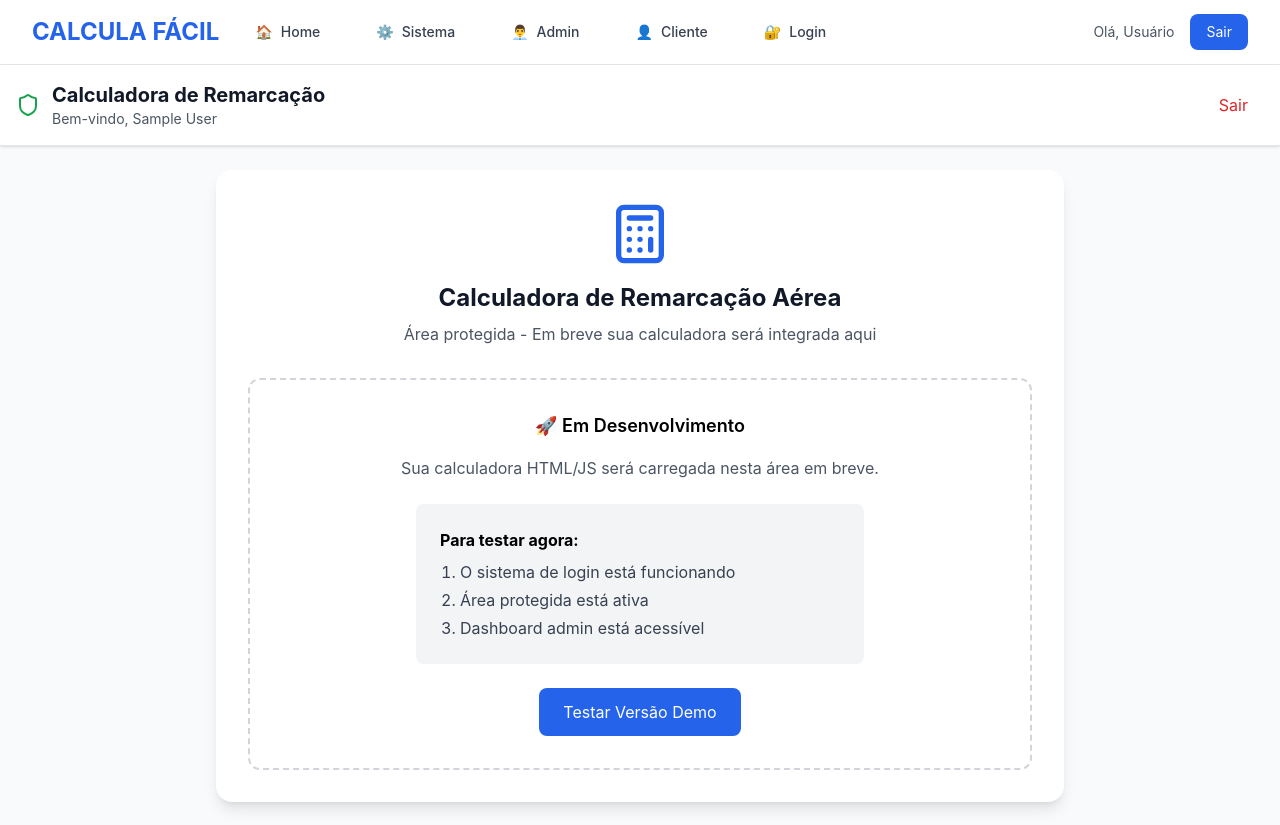
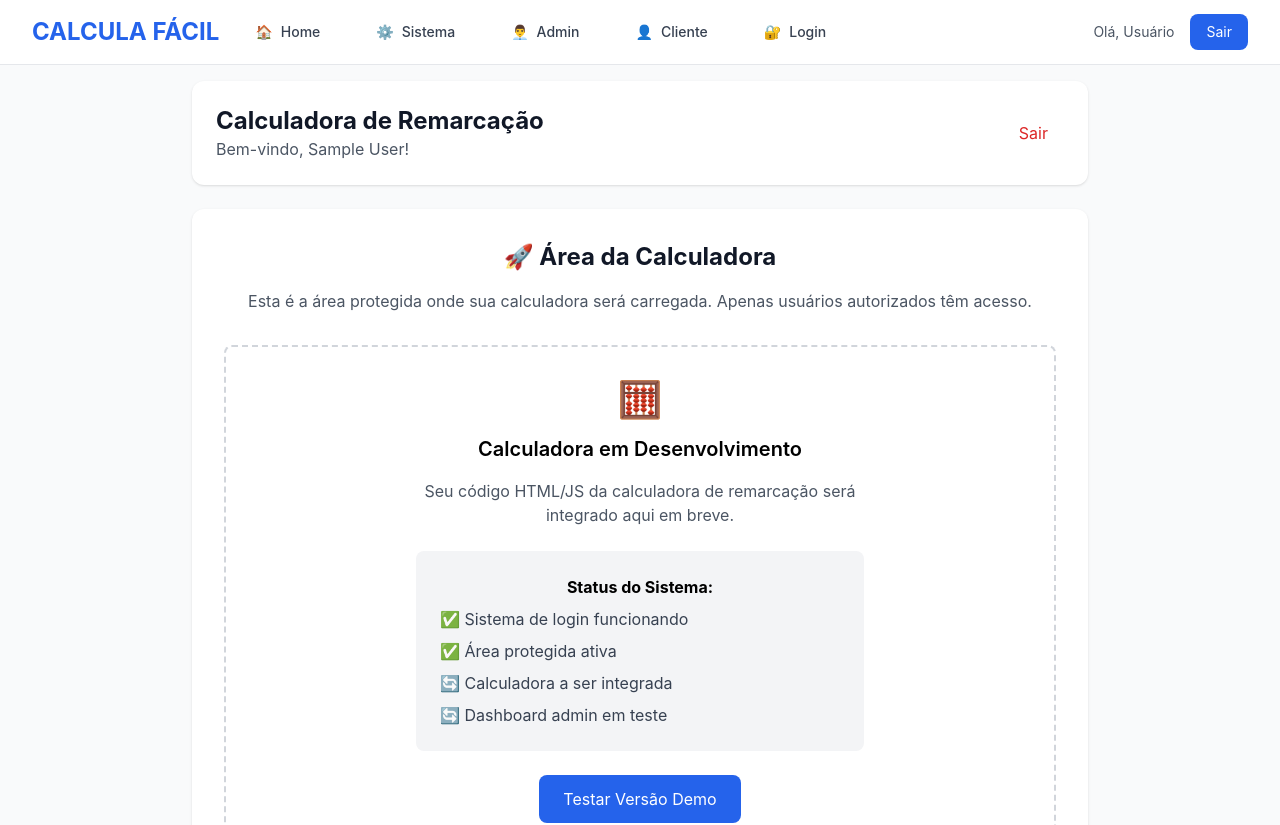
Before and after one commit to geraldofor/calcula-facil, a Next.js app: page /sistema in a window 1280 px wide. Shown: the top 825 px of the page. Built offline with nearby package versions, Linux system fonts and the light colour scheme; sample sign-in values are in the browser's storage.

Commit message:
Refactor SistemaPage layout and content

```diff
--- a/app/sistema/page.jsx
+++ b/app/sistema/page.jsx
@@ -2,7 +2,6 @@
 
 import { useEffect, useState } from 'react';
 import { useRouter } from 'next/navigation';
-import { Calculator, Shield } from 'lucide-react';
 
 export default function SistemaPage() {
   const router = useRouter();
@@ -27,23 +26,21 @@ export default function SistemaPage() {
       <div className="min-h-screen flex items-center justify-center bg-gray-50">
         <div className="text-center">
           <div className="animate-spin rounded-full h-12 w-12 border-b-2 border-blue-600 mx-auto"></div>
-          <p className="mt-4 text-gray-600">Carregando...</p>
+          <p className="mt-4 text-gray-600">Verificando acesso...</p>
         </div>
       </div>
     );
   }
 
   return (
-    <div className="min-h-screen bg-gray-50">
+    <div className="min-h-screen bg-gray-50 p-4">
+      <div className="max-w-4xl mx-auto">
         {/* Header */}
-      <div className="bg-white shadow border-b">
-        <div className="max-w-7xl mx-auto px-4 py-4 flex justify-between items-center">
-          <div className="flex items-center">
-            <Shield className="w-6 h-6 text-green-600 mr-3" />
+        <div className="bg-white rounded-xl shadow p-6 mb-6">
+          <div className="flex justify-between items-center">
             <div>
-              <h1 className="text-xl font-bold text-gray-900">Calculadora de Remarcação</h1>
-              <p className="text-sm text-gray-600">Bem-vindo, {user?.name}</p>
-            </div>
+              <h1 className="text-2xl font-bold text-gray-900">Calculadora de Remarcação</h1>
+              <p className="text-gray-600">Bem-vindo, {user?.name}!</p>
             </div>
             <button
               onClick={() => {
@@ -58,37 +55,36 @@ export default function SistemaPage() {
           </div>
         </div>
 
-      {/* Conteúdo */}
-      <div className="max-w-4xl mx-auto p-6">
-        <div className="bg-white rounded-2xl shadow-lg p-8">
+        {/* Conteúdo Principal */}
+        <div className="bg-white rounded-xl shadow p-8">
           <div className="text-center mb-8">
-            <Calculator className="w-16 h-16 text-blue-600 mx-auto mb-4" />
-            <h2 className="text-2xl font-bold text-gray-900 mb-2">
-              Calculadora de Remarcação Aérea
-            </h2>
+            <h2 className="text-2xl font-bold text-gray-900 mb-4">🚀 Área da Calculadora</h2>
             <p className="text-gray-600">
-              Área protegida - Em breve sua calculadora será integrada aqui
+              Esta é a área protegida onde sua calculadora será carregada.
+              Apenas usuários autorizados têm acesso.
             </p>
           </div>
 
-          <div className="border-2 border-dashed border-gray-300 rounded-xl p-8">
+          <div className="border-2 border-dashed border-gray-300 rounded-lg p-8">
             <div className="text-center">
-              <h3 className="text-lg font-semibold mb-4">🚀 Em Desenvolvimento</h3>
-              <p className="text-gray-600 mb-6">
-                Sua calculadora HTML/JS será carregada nesta área em breve.
+              <div className="text-4xl mb-4">🧮</div>
+              <h3 className="text-xl font-semibold mb-4">Calculadora em Desenvolvimento</h3>
+              <p className="text-gray-600 mb-6 max-w-md mx-auto">
+                Seu código HTML/JS da calculadora de remarcação será integrado aqui em breve.
               </p>
 
-              <div className="bg-gray-100 rounded-lg p-6 max-w-md mx-auto text-left mb-6">
-                <h4 className="font-bold mb-2">Para testar agora:</h4>
-                <ol className="list-decimal pl-5 space-y-1 text-gray-700">
-                  <li>O sistema de login está funcionando</li>
-                  <li>Área protegida está ativa</li>
-                  <li>Dashboard admin está acessível</li>
-                </ol>
+              <div className="bg-gray-100 rounded-lg p-6 max-w-md mx-auto mb-6">
+                <h4 className="font-bold mb-2">Status do Sistema:</h4>
+                <ul className="text-left space-y-2 text-gray-700">
+                  <li>✅ Sistema de login funcionando</li>
+                  <li>✅ Área protegida ativa</li>
+                  <li>🔄 Calculadora a ser integrada</li>
+                  <li>🔄 Dashboard admin em teste</li>
+                </ul>
               </div>
 
               <button
-                onClick={() => alert('Calculadora em desenvolvimento!')}
+                onClick={() => alert('Em breve: calculadora completa!')}
                 className="px-6 py-3 bg-blue-600 text-white rounded-lg hover:bg-blue-700"
               >
                 Testar Versão Demo
@@ -96,6 +92,14 @@ export default function SistemaPage() {
             </div>
           </div>
         </div>
+
+        {/* Informações */}
+        <div className="mt-6 bg-blue-50 rounded-xl p-6">
+          <h3 className="font-bold text-blue-800 mb-2">Próxima Etapa:</h3>
+          <p className="text-blue-700">
+            Assim que o sistema básico estiver testado, vamos integrar sua calculadora HTML completa nesta área.
+          </p>
+        </div>
       </div>
     </div>
   );
```
Lines whose indentation alone changed are shown as unchanged.
